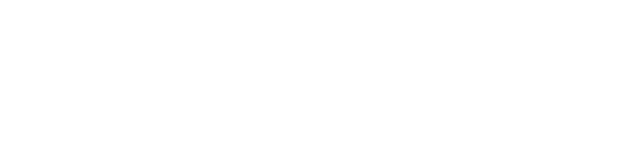
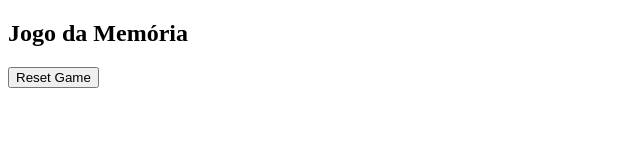
Before and after one commit to filipebratti/dio-rihappy-logica-programacao-desafio-jogo-da-memoria, a plain HTML site: page index.html in a window 1280 px wide. Shown: the whole page, without its empty margins (0-640 px from the left). Drawn offline with Linux system fonts and the light colour scheme.

Commit message:
html structure

```diff
--- a/index.html
+++ b/index.html
@@ -8,7 +8,11 @@
     <link rel="stylesheet" href="./src/styles/main.css">
 </head>
 <body>
-
+    <div class="container">
+        <h2>Jogo da Memória</h2>
+        <div class="game"></div>
+        <button class="reset" onclick="window.location.reload()">Reset Game</button>
+    </div>
 
     <script src="./src/scripts/engine.js"></script>
 </body>
```
